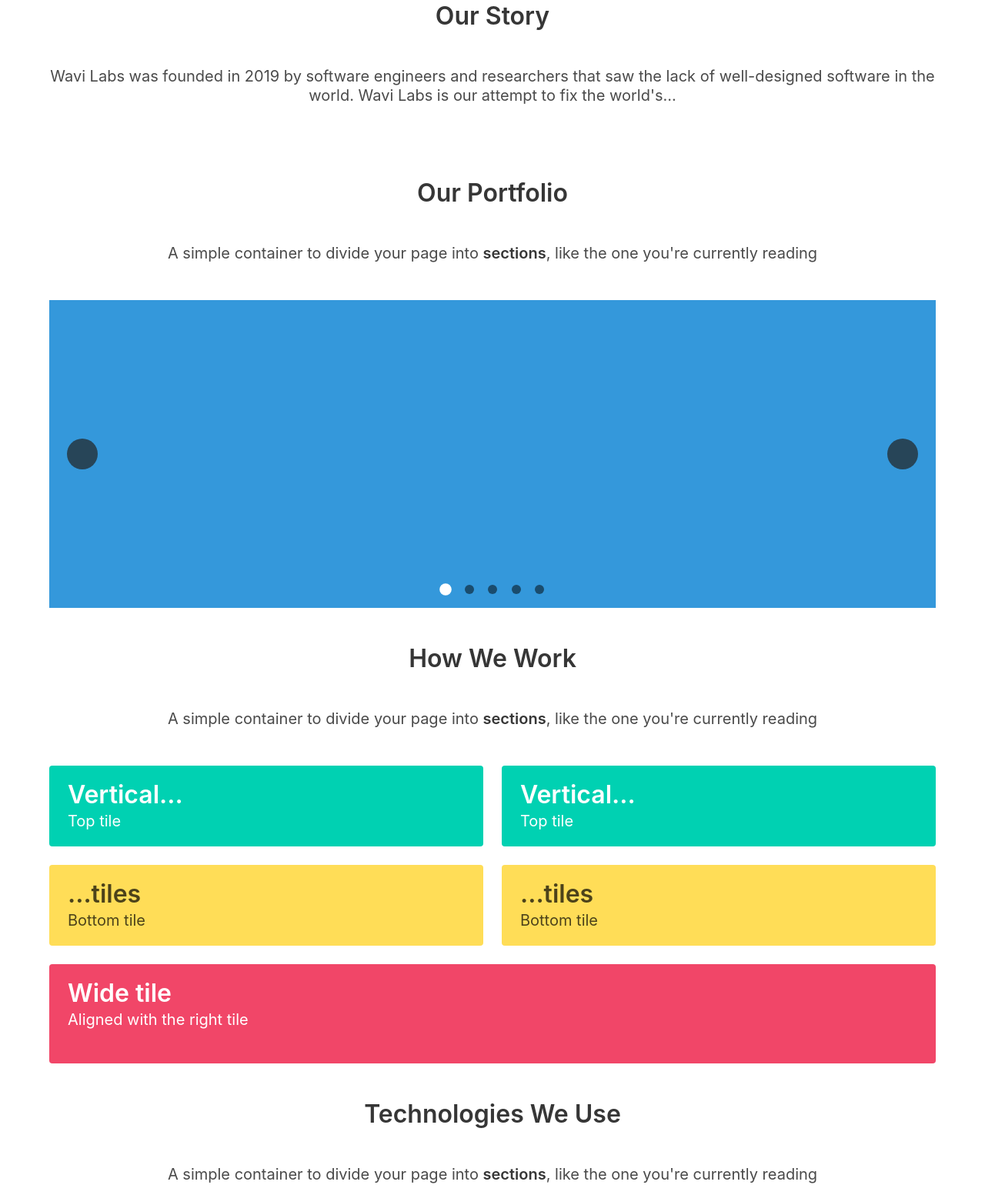
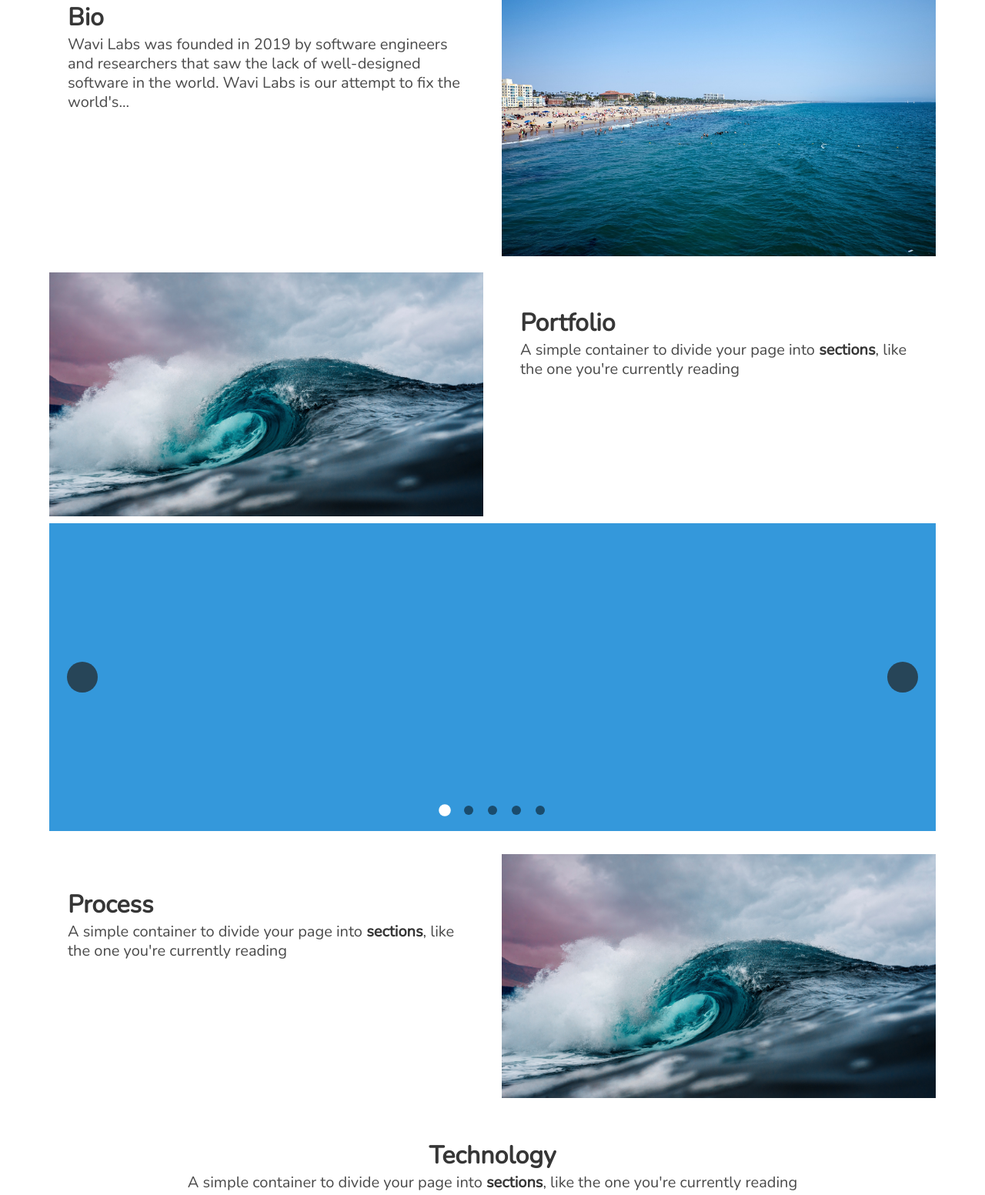
Before and after one commit to WaviLabs/website, a website: page wavi-labs-frontpage.html in a window 1280 px wide. Shown: the part 793-2346 px from the top of the page at 77% size. Drawn offline with nearby package versions, Linux system fonts and the light colour scheme.

Commit message:
Add more content to frontpage

```diff
--- a/notes.txt
+++ b/notes.txt
@@ -1 +1,5 @@
 Add calendar that shows the days we are available.
+
+Add hover animation to navbar items
+
+add columns to footer
--- a/sass/wavi-labs.scss
+++ b/sass/wavi-labs.scss
@@ -1,10 +1,26 @@
 @charset "utf-8";
+@import url('https://fonts.googleapis.com/css?family=Nunito&display=swap');
+
+$primary: #48b5e0;
+// $navbar-height: 3rem;
+$navbar-item-img-max-height: 3rem;
+// $light: #71eeb8;
+$family-sans-serif: 'Nunito', sans-serif;
+// $body-background-color: $primary;
+
 @import "../node_modules/bulma/bulma.sass";
+
+body {
+    font-size: 1.25rem;
+}
+
+.navbar-dropdown {
+    font-size: 1rem;
+}
 
 .navbar {
     background: none;
     transition: all .5s ease-in-out;
-    min-height: 5rem;
     padding-top: 1rem;
     padding-right: 2rem;
     padding-bottom: 1rem;
@@ -17,10 +33,6 @@
 	-webkit-box-shadow: 0 2px 4px -1px rgba(0,0,0,0.25);
 	-moz-box-shadow: 0 2px 4px -1px rgba(0,0,0,0.25);
 	box-shadow: 0 2px 4px -1px rgba(0,0,0,0.25);
-}
-
-.navbar-item img {
-    max-height: 3rem;
 }
 
 .carousel-item > div {
--- a/wavi-labs-frontpage.html
+++ b/wavi-labs-frontpage.html
@@ -27,7 +27,7 @@
           <div class="navbar-end">
             <div class="navbar-item has-dropdown is-hoverable">
               <a class="navbar-link is-arrowless">
-                About Us
+                About
               </a>
 
               <div class="navbar-dropdown is-boxed">
@@ -86,7 +86,7 @@
             </a>
 
             <a class="navbar-item">
-              Contact Us
+              Contact
             </a>
 
           </div>
@@ -94,8 +94,8 @@
       </div>
     </nav>
 
-    <section class="hero is-fullheight-with-navbar">
-      <div class="hero-body" id="sb-background">
+    <section class="hero is-large is-light">
+      <div class="hero-body">
         <div class="container has-text-centered">
           <h2 class="subtitle is-size-4">
             Wavi Labs is a <strong>general software development</strong> company that aims to <strong>revolutionize</strong> the way humans <strong>build</strong> and <strong>use</strong> software.
@@ -109,26 +109,44 @@
       </div>
     </section>
 
+    <br>
+
+    <div class="container">
+      <div class="columns">
+        <div class="column is-half">
           <section class="section">
-      <div class="container has-text-centered">
-        <h1 class="title">Our Story</h1>
-        <br>
+            <div class="container">
+              <h1 class="title">Bio</h1>
               <h2 class="subtitle">
                 Wavi Labs was founded in 2019 by software engineers and researchers that saw the lack of well-designed software in the world.
                 Wavi Labs is our attempt to fix the world's...
               </h2>
             </div>
           </section>
+        </div>
+        <div class="column">
+          <img src="sb-background-2.jpg">
+        </div>
+      </div>
+    </div>
 
+    <div class="container">
+      <div class="columns">
+        <div class="column is-half">
+          <img src="ocean-water.jpg">
+        </div>
+        <div class="column">
           <section class="section">
-      <div class="container has-text-centered">
-        <h1 class="title">Our Portfolio</h1>
-        <br>
+            <div class="container">
+              <h1 class="title">Portfolio</h1>
               <h2 class="subtitle">
                 A simple container to divide your page into <strong>sections</strong>, like the one you're currently reading
               </h2>
             </div>
           </section>
+        </div>
+      </div>
+    </div>
 
     <div class="container">
         <div class="carousel">
@@ -161,67 +179,33 @@
         </div>
     </div>
 
+    <br>
+
+    <div class="container">
+      <div class="columns">
+        <div class="column">
           <section class="section">
-      <div class="container has-text-centered">
-        <h1 class="title">How We Work</h1>
-        <br>
+            <div class="container">
+              <h1 class="title">Process</h1>
               <h2 class="subtitle">
                 A simple container to divide your page into <strong>sections</strong>, like the one you're currently reading
               </h2>
             </div>
           </section>
-
-    <div class="container">
-      <div class="tile is-ancestor">
-        <div class="tile is-vertical is-12">
-
-          <div class="tile">
-            <div class="tile is-parent is-vertical">
-              <article class="tile is-child notification is-primary">
-                <p class="title">Vertical...</p>
-                <p class="subtitle">Top tile</p>
-              </article>
-              <article class="tile is-child notification is-warning">
-                <p class="title">...tiles</p>
-                <p class="subtitle">Bottom tile</p>
-              </article>
         </div>
-
-            <div class="tile is-parent is-vertical">
-              <article class="tile is-child notification is-primary">
-                <p class="title">Vertical...</p>
-                <p class="subtitle">Top tile</p>
-              </article>
-              <article class="tile is-child notification is-warning">
-                <p class="title">...tiles</p>
-                <p class="subtitle">Bottom tile</p>
-              </article>
-            </div>
-          </div>
-
-          <div class="tile is-parent">
-            <article class="tile is-child notification is-danger">
-              <p class="title">Wide tile</p>
-              <p class="subtitle">Aligned with the right tile</p>
-              <div class="content">
-                <!-- Content -->
-              </div>
-            </article>
-          </div>
-
+        <div class="column is-half">
+          <img src="ocean-water.jpg">
         </div>
       </div>
     </div>
 
     <section class="section">
       <div class="container has-text-centered">
-        <h1 class="title">Technologies We Use</h1>
-        <br>
+        <h1 class="title">Technology</h1>
         <h2 class="subtitle">
           A simple container to divide your page into <strong>sections</strong>, like the one you're currently reading
         </h2>
       </div>
-      <br>
       <!-- Have cards here for each technology -->
     </section>
 
```
Also changed, not shown: css/wavi-labs.css, 1 other file. Lines whose indentation alone changed are shown as unchanged.
